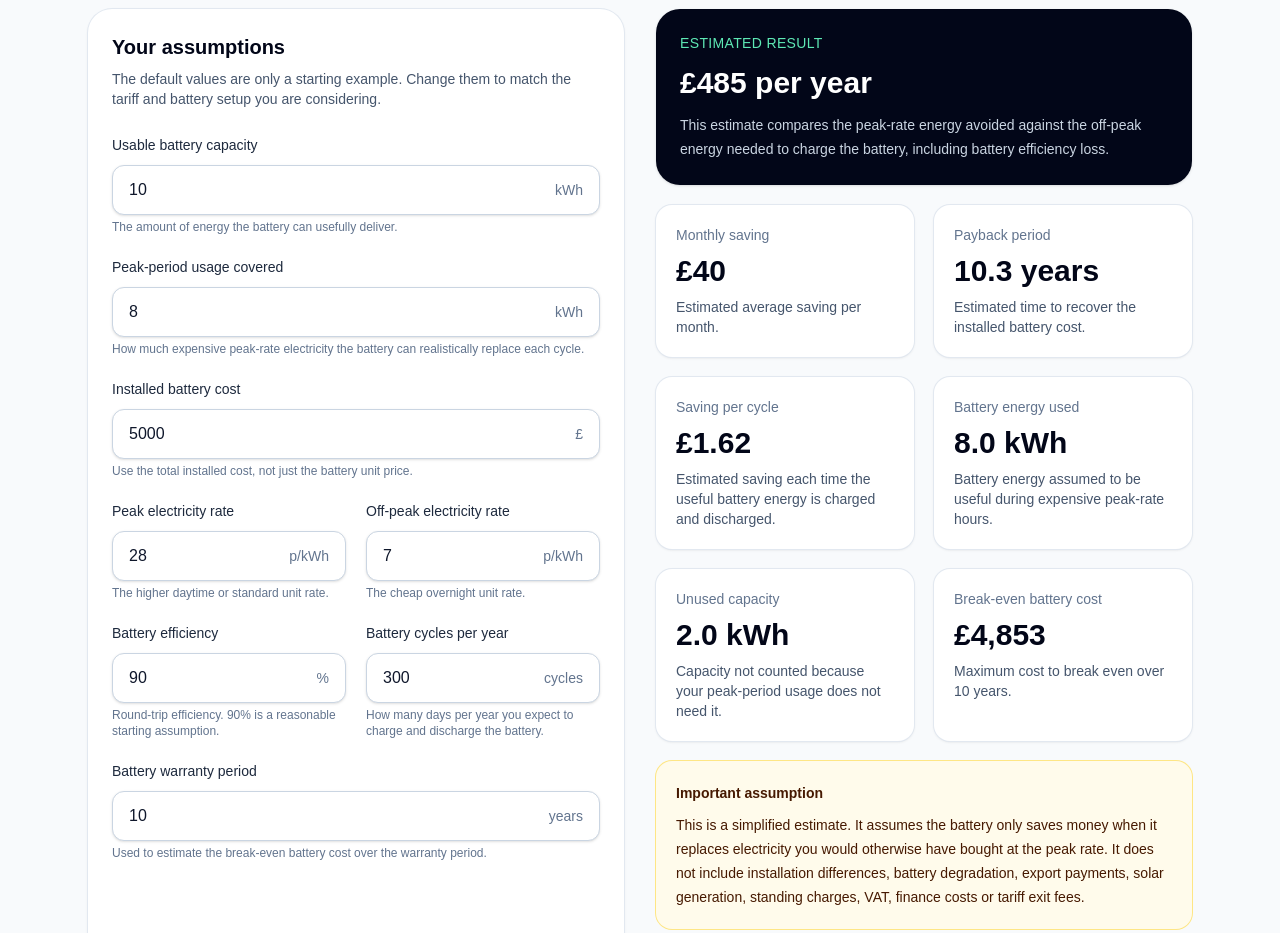
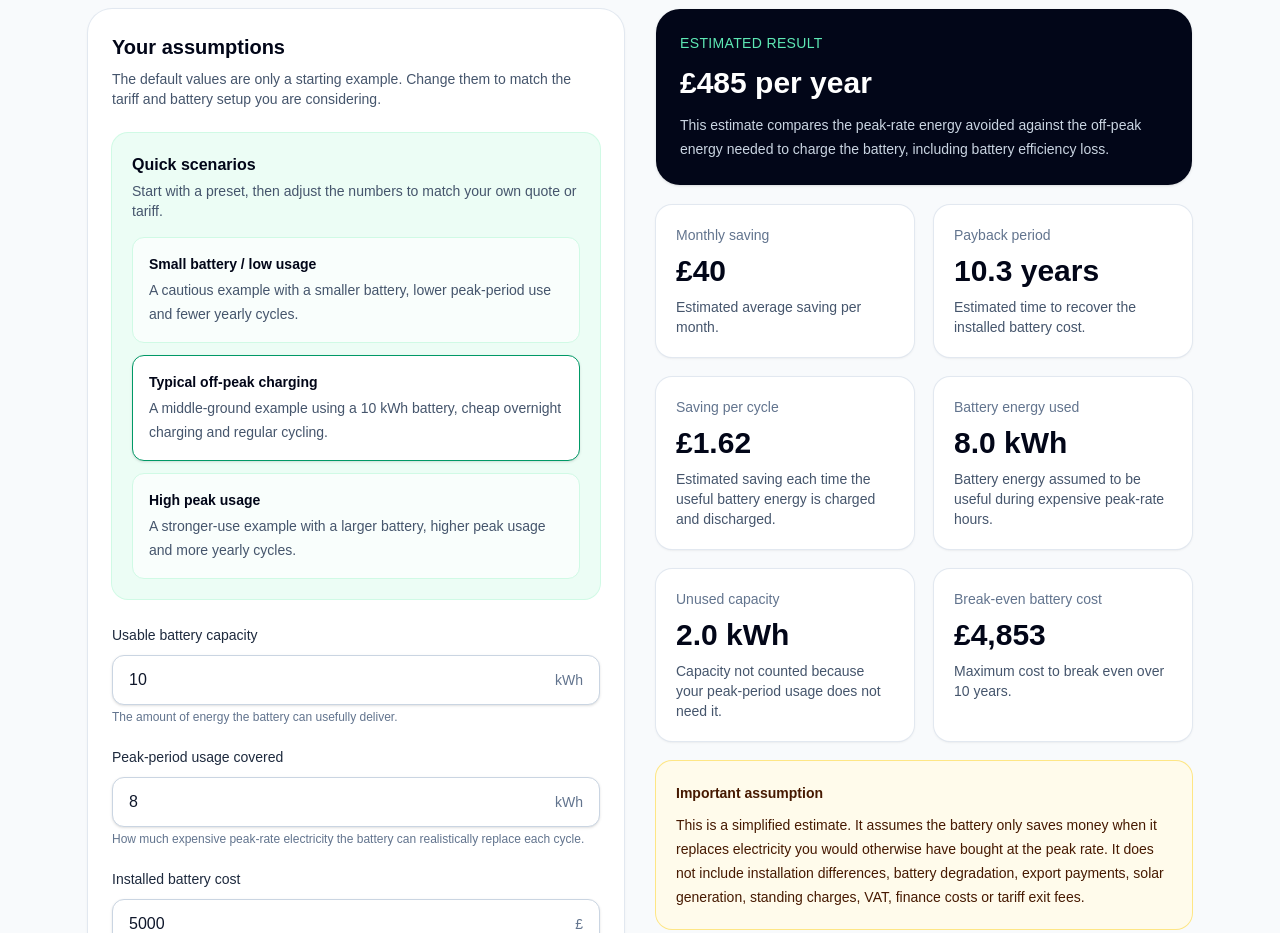
Before and after one commit to andrew-mcmanis/uk-battery-savings, a Next.js app: page / in a window 1280 px wide. Shown: the part 1380-2313 px from the top of the page. Built offline with nearby package versions, Linux system fonts and the light colour scheme.

Commit message:
Add battery savings scenario presets

```diff
--- a/src/components/BatterySavingsCalculator.tsx
+++ b/src/components/BatterySavingsCalculator.tsx
@@ -1,5 +1,6 @@
 "use client";
 
+import { batteryPresets } from "@/data/batteryPresets";
 import {
   calculateBatterySavings,
   type BatteryCalculatorInputs,
@@ -109,9 +110,16 @@ export default function BatterySavingsCalculator() {
     warrantyYears: 10,
   });
 
+  const [selectedPresetId, setSelectedPresetId] = useState<string>("typical");
+
   const results = useMemo(() => {
     return calculateBatterySavings(inputs);
   }, [inputs]);
+
+  function applyPreset(presetId: string, presetInputs: BatteryCalculatorInputs) {
+    setInputs({ ...presetInputs });
+    setSelectedPresetId(presetId);
+  }
 
   function updateInput<Key extends keyof BatteryCalculatorInputs>(
     key: Key,
@@ -121,6 +129,8 @@ export default function BatterySavingsCalculator() {
       ...currentInputs,
       [key]: value,
     }));
+
+    setSelectedPresetId("custom");
   }
 
   const hasPositiveSaving = results.annualSaving > 0;
@@ -156,6 +166,51 @@ export default function BatterySavingsCalculator() {
             The default values are only a starting example. Change them to match
             the tariff and battery setup you are considering.
           </p>
+
+          <div className="mt-6 rounded-2xl bg-emerald-50 p-5 ring-1 ring-emerald-100">
+            <div className="flex flex-col gap-2 sm:flex-row sm:items-end sm:justify-between">
+              <div>
+                <h4 className="font-semibold text-slate-950">Quick scenarios</h4>
+                <p className="mt-1 text-sm text-slate-600">
+                  Start with a preset, then adjust the numbers to match your own quote or
+                  tariff.
+                </p>
+              </div>
+
+              {selectedPresetId === "custom" ? (
+                <span className="rounded-full bg-white px-3 py-1 text-xs font-semibold text-slate-600 ring-1 ring-slate-200">
+                  Custom values
+                </span>
+              ) : null}
+            </div>
+
+            <div className="mt-4 grid gap-3">
+              {batteryPresets.map((preset) => {
+                const isSelected = selectedPresetId === preset.id;
+
+                return (
+                  <button
+                    key={preset.id}
+                    type="button"
+                    onClick={() => applyPreset(preset.id, preset.inputs)}
+                    className={`rounded-xl border p-4 text-left transition ${
+                      isSelected
+                        ? "border-emerald-600 bg-white shadow-sm"
+                        : "border-emerald-100 bg-white/70 hover:border-emerald-300 hover:bg-white"
+                    }`}
+                  >
+                    <span className="block text-sm font-semibold text-slate-950">
+                      {preset.label}
+                    </span>
+
+                    <span className="mt-1 block text-sm leading-6 text-slate-600">
+                      {preset.description}
+                    </span>
+                  </button>
+                );
+              })}
+            </div>
+          </div>
 
           <div className="mt-6 grid gap-5">
             <NumberInput
--- /dev/null
+++ b/src/data/batteryPresets.ts
@@ -0,0 +1,59 @@
+import type { BatteryCalculatorInputs } from "@/lib/batteryCalculator";
+
+export type BatteryPreset = {
+  id: string;
+  label: string;
+  description: string;
+  inputs: BatteryCalculatorInputs;
+};
+
+export const batteryPresets: BatteryPreset[] = [
+  {
+    id: "small-low-usage",
+    label: "Small battery / low usage",
+    description:
+      "A cautious example with a smaller battery, lower peak-period use and fewer yearly cycles.",
+    inputs: {
+      batteryCapacityKwh: 5,
+      peakUsageCoveredKwh: 4,
+      installedCost: 4500,
+      peakRatePence: 27,
+      offPeakRatePence: 10,
+      efficiencyPercent: 90,
+      cyclesPerYear: 250,
+      warrantyYears: 10,
+    },
+  },
+  {
+    id: "typical",
+    label: "Typical off-peak charging",
+    description:
+      "A middle-ground example using a 10 kWh battery, cheap overnight charging and regular cycling.",
+    inputs: {
+      batteryCapacityKwh: 10,
+      peakUsageCoveredKwh: 8,
+      installedCost: 5000,
+      peakRatePence: 28,
+      offPeakRatePence: 7,
+      efficiencyPercent: 90,
+      cyclesPerYear: 300,
+      warrantyYears: 10,
+    },
+  },
+  {
+    id: "high-usage",
+    label: "High peak usage",
+    description:
+      "A stronger-use example with a larger battery, higher peak usage and more yearly cycles.",
+    inputs: {
+      batteryCapacityKwh: 13.5,
+      peakUsageCoveredKwh: 12,
+      installedCost: 6500,
+      peakRatePence: 30,
+      offPeakRatePence: 7.5,
+      efficiencyPercent: 90,
+      cyclesPerYear: 330,
+      warrantyYears: 10,
+    },
+  },
+];
```
